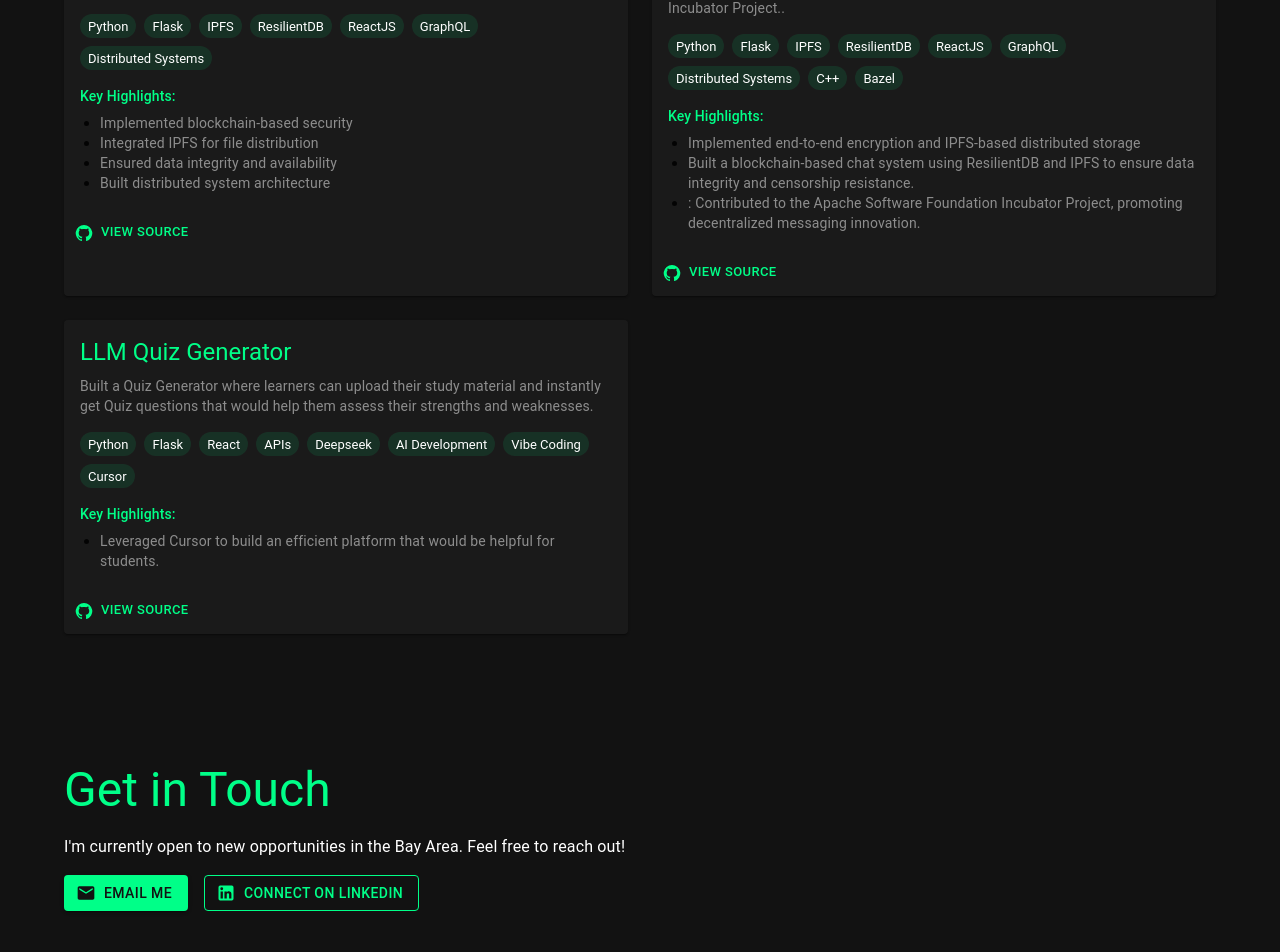
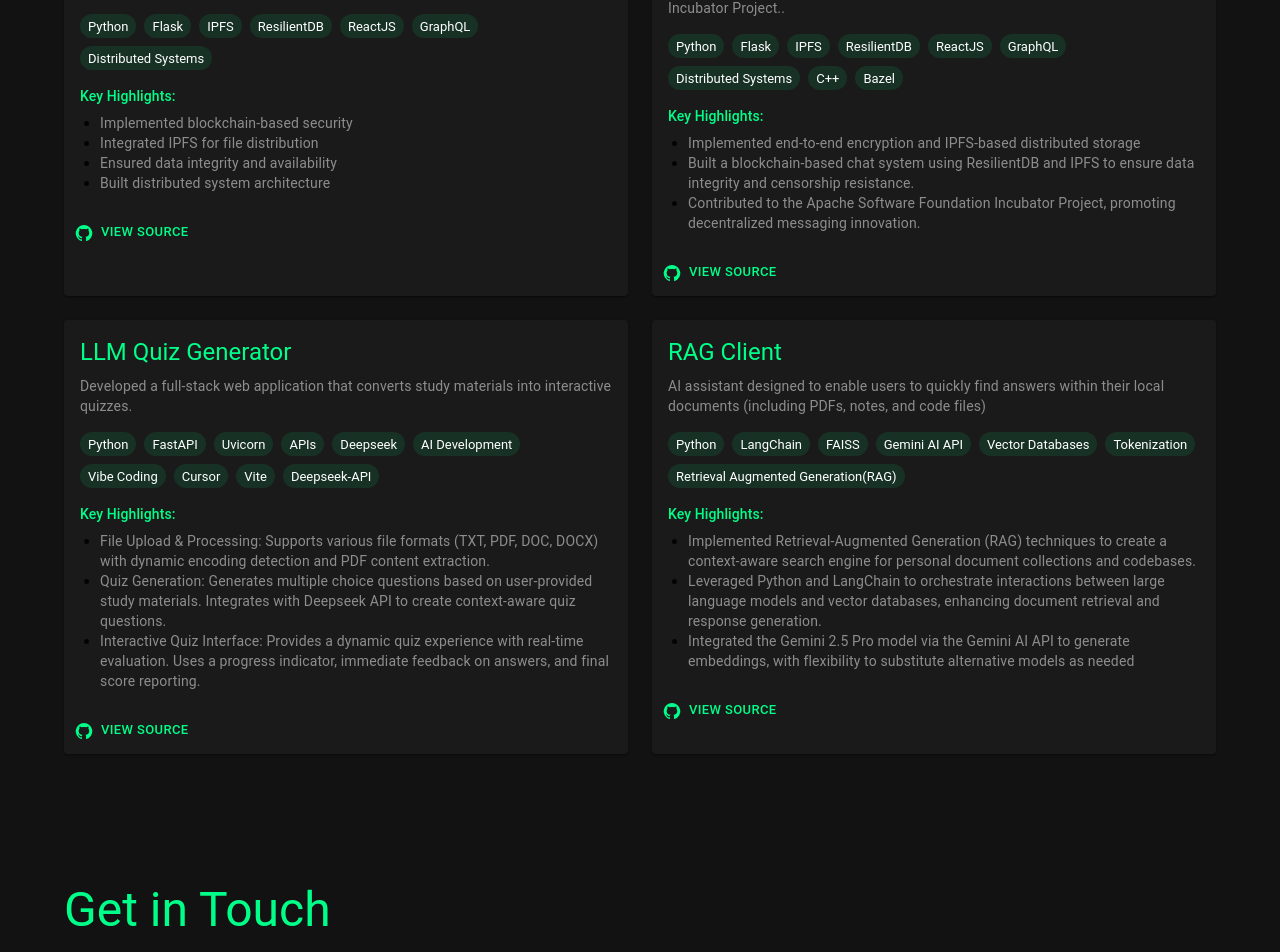
Before and after one commit to devangb3/dev-portfolio, a React (Create React App) app: page / in a window 1280 px wide. Shown: the part 1878-2830 px from the top of the page. Built offline with nearby package versions, Linux system fonts and the light colour scheme.

Commit message:
Update Projects

```diff
--- a/src/App.js
+++ b/src/App.js
@@ -80,7 +80,7 @@ const projects = [
     highlights: [
       "Implemented end-to-end encryption and IPFS-based distributed storage",
       "Built a blockchain-based chat system using ResilientDB and IPFS to ensure data integrity and censorship resistance.",
-      ": Contributed to the Apache Software Foundation Incubator Project, promoting decentralized messaging innovation."
+      "Contributed to the Apache Software Foundation Incubator Project, promoting decentralized messaging innovation."
     ],
     demoUrl: "#",
     githubUrl: "https://github.com/ResilientApp/ResChat"
@@ -88,13 +88,28 @@ const projects = [
   {
     id: "quiz",
     title: "LLM Quiz Generator",
-    description: "Built a Quiz Generator where learners can upload their study material and instantly get Quiz questions that would help them assess their strengths and weaknesses.",
-    technologies: ["Python", "Flask", "React", "APIs", "Deepseek", "AI Development", "Vibe Coding", "Cursor"],
+    description: "Developed a full-stack web application that converts study materials into interactive quizzes.",
+    technologies: ["Python", "FastAPI", "Uvicorn", "APIs", "Deepseek", "AI Development", "Vibe Coding", "Cursor", "Vite", "Deepseek-API"],
     highlights: [
-      "Leveraged Cursor to build an efficient platform that would be helpful for students."
+      "File Upload & Processing: Supports various file formats (TXT, PDF, DOC, DOCX) with dynamic encoding detection and PDF content extraction.",
+      "Quiz Generation: Generates multiple choice questions based on user-provided study materials. Integrates with Deepseek API to create context-aware quiz questions.",
+      "Interactive Quiz Interface: Provides a dynamic quiz experience with real-time evaluation. Uses a progress indicator, immediate feedback on answers, and final score reporting."
     ],
     demoUrl: "#",
     githubUrl: "https://github.com/devangb3/LLM-Quiz"
+  },
+  {
+    id : "rag-context",
+    title: "RAG Client",
+    description: "AI assistant designed to enable users to quickly find answers within their local documents (including PDFs, notes, and code files)",
+    technologies: ["Python", "LangChain", "FAISS", "Gemini AI API", "Vector Databases", "Tokenization", "Retrieval Augmented Generation(RAG)"],
+    highlights: [
+      "Implemented Retrieval-Augmented Generation (RAG) techniques to create a context-aware search engine for personal document collections and codebases.",
+      "Leveraged Python and LangChain to orchestrate interactions between large language models and vector databases, enhancing document retrieval and response generation.​",
+      "Integrated the Gemini 2.5 Pro model via the Gemini AI API to generate embeddings, with flexibility to substitute alternative models as needed"
+    ],
+    demoUrl: "#",
+    githubUrl: "https://github.com/devangb3/RAG-Client"
   }
 ];
 
```
